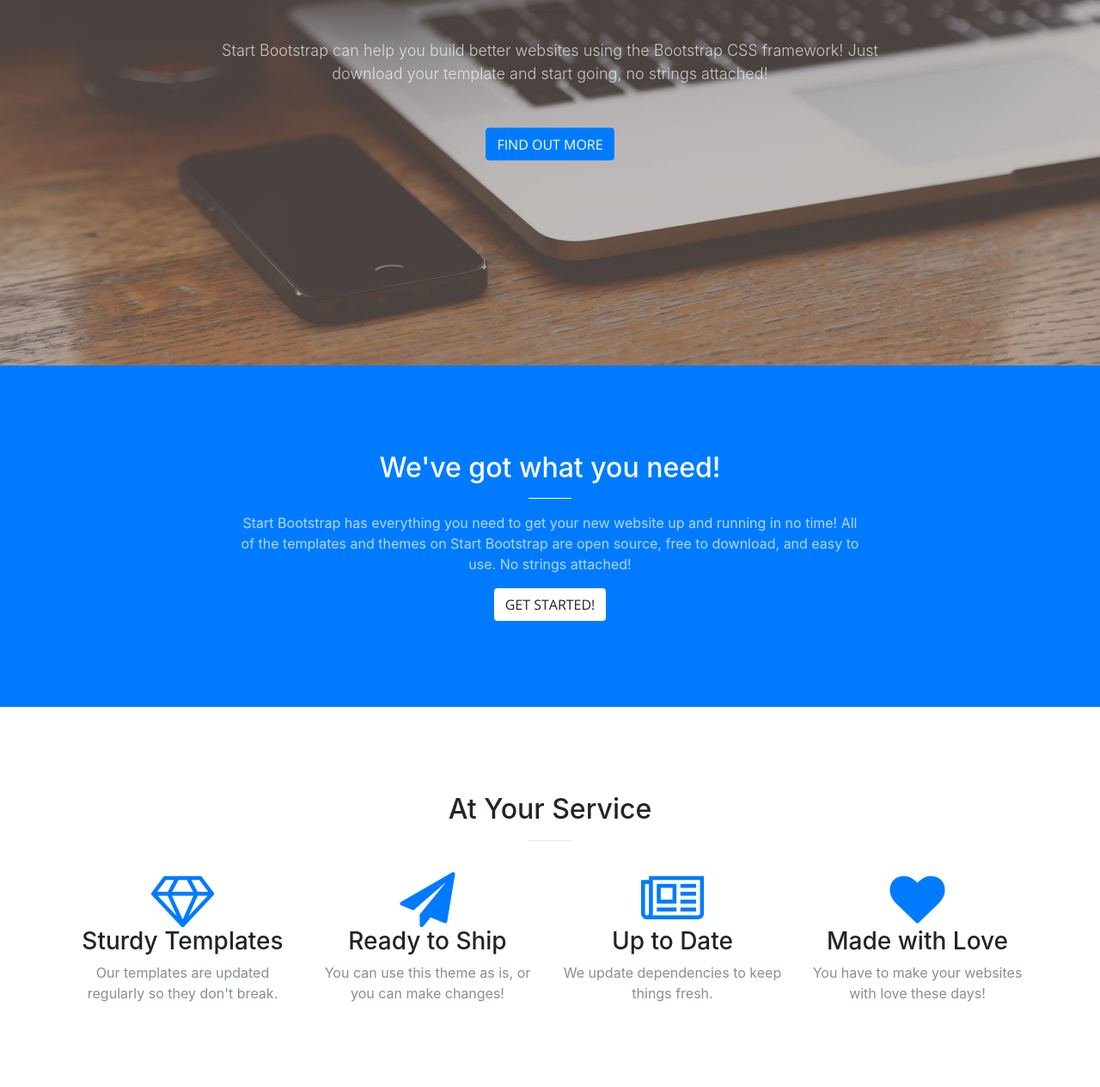
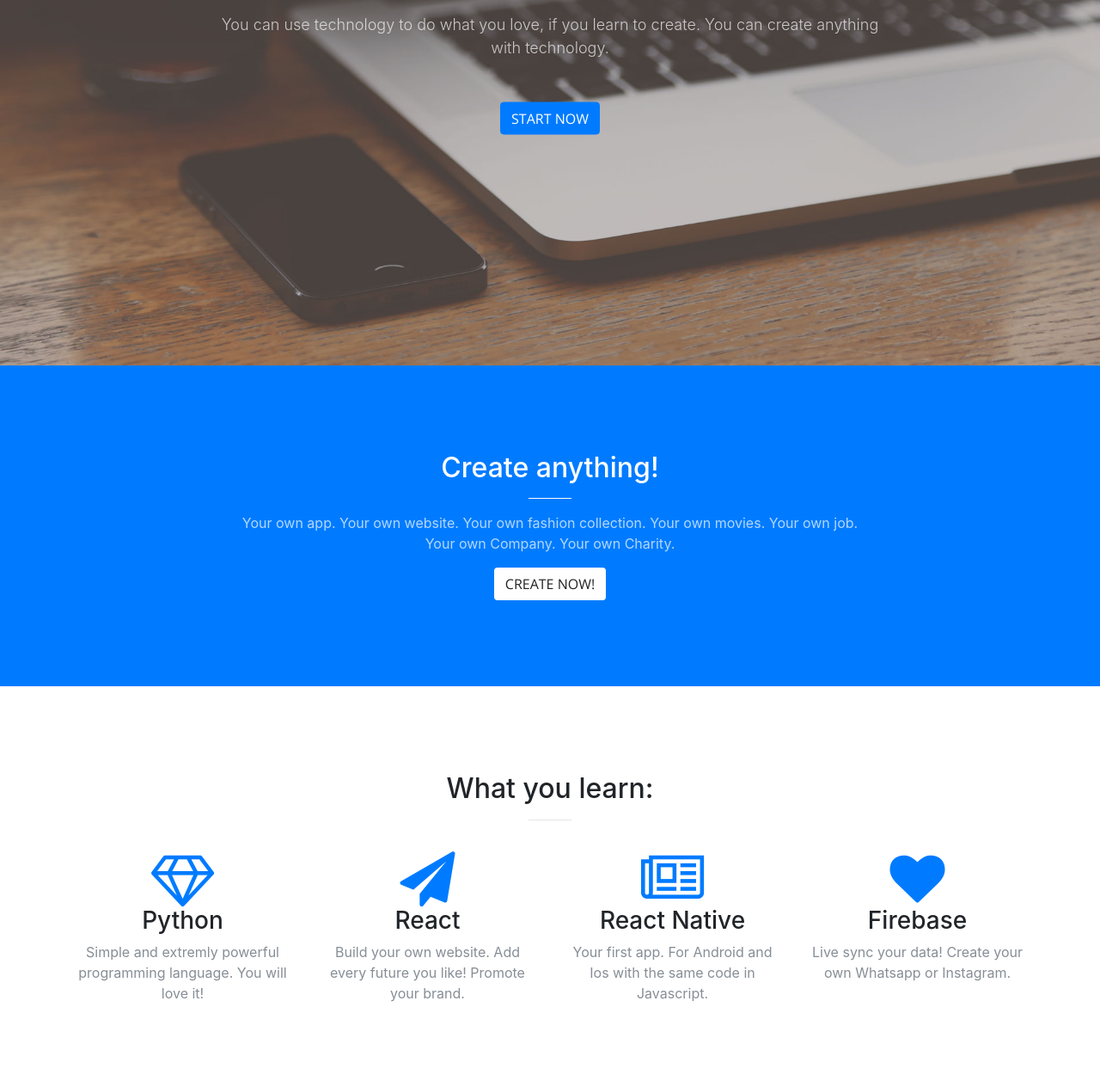
Before and after one commit to Florenz23/papaProggt_site, a website with bundled scripts: page index.html in a window 1280 px wide. Shown: the part 375-1639 px from the top of the page at 86% size. Built offline with nearby package versions, Linux system fonts and the light colour scheme; grey boxes are pictures that could not be loaded.

Commit message:
added from beginning

```diff
--- a/index.html
+++ b/index.html
@@ -31,7 +31,7 @@
     <!-- Navigation -->
     <nav class="navbar navbar-expand-lg navbar-light fixed-top" id="mainNav">
       <div class="container">
-        <a class="navbar-brand js-scroll-trigger" href="#page-top">Start Bootstrap</a>
+        <a class="navbar-brand js-scroll-trigger" href="#page-top">Start Coding</a>
         <button class="navbar-toggler navbar-toggler-right" type="button" data-toggle="collapse" data-target="#navbarResponsive" aria-controls="navbarResponsive" aria-expanded="false" aria-label="Toggle navigation">
           <span class="navbar-toggler-icon"></span>
         </button>
@@ -41,13 +41,13 @@
               <a class="nav-link js-scroll-trigger" href="#about">About</a>
             </li>
             <li class="nav-item">
-              <a class="nav-link js-scroll-trigger" href="#services">Services</a>
+              <a class="nav-link js-scroll-trigger" href="#services">Links</a>
             </li>
             <li class="nav-item">
-              <a class="nav-link js-scroll-trigger" href="#portfolio">Portfolio</a>
+              <a class="nav-link js-scroll-trigger" href="#portfolio">Reasons</a>
             </li>
             <li class="nav-item">
-              <a class="nav-link js-scroll-trigger" href="#contact">Contact</a>
+              <a class="nav-link js-scroll-trigger" href="#contact">Videos</a>
             </li>
           </ul>
         </div>
@@ -57,10 +57,18 @@
     <header class="masthead">
       <div class="header-content">
         <div class="header-content-inner">
-          <h1 id="homeHeading">Your Favorite Source of Free Bootstrap Themes</h1>
+          <h1 id="homeHeading">Learn Magic, Learn to create!</h1>
           <hr>
-          <p>Start Bootstrap can help you build better websites using the Bootstrap CSS framework! Just download your template and start going, no strings attached!</p>
-          <a class="btn btn-primary btn-xl js-scroll-trigger" href="#about">Find Out More</a>
+          <p>
+            You can use technology to do what you love, if you learn to create. You can create anything with technology.
+            <!-- Your own app. Your own website. Your own fashion collection. Your own movies. Your own job. Your own Company.
+            Your own Charity. -->
+           </p>
+          <!-- <p>
+            Start Bootstrap can help you build better websites using the Bootstrap CSS framework!
+            Just download your template and start going, no strings attached!
+          </p> -->
+          <a class="btn btn-primary btn-xl js-scroll-trigger" href="#about">Start Now</a>
         </div>
       </div>
     </header>
@@ -69,10 +77,18 @@
       <div class="container">
         <div class="row">
           <div class="col-lg-8 mx-auto text-center">
-            <h2 class="section-heading text-white">We've got what you need!</h2>
+            <h2 class="section-heading text-white">Create anything!</h2>
             <hr class="light">
-            <p class="text-faded">Start Bootstrap has everything you need to get your new website up and running in no time! All of the templates and themes on Start Bootstrap are open source, free to download, and easy to use. No strings attached!</p>
-            <a class="btn btn-default btn-xl js-scroll-trigger" href="#services">Get Started!</a>
+            <!-- <p class="text-faded">
+              Start Bootstrap has everything you need to get your new website up and running in no time!
+              All of the templates and themes on Start Bootstrap are open source, free to download, and easy to use.
+              No strings attached!
+            </p> -->
+            <p class="text-faded">
+              Your own app. Your own website. Your own fashion collection. Your own movies. Your own job. Your own Company.
+              Your own Charity.
+            </p>
+            <a class="btn btn-default btn-xl js-scroll-trigger" href="#services">Create Now!</a>
           </div>
         </div>
       </div>
@@ -82,7 +98,7 @@
       <div class="container">
         <div class="row">
           <div class="col-lg-12 text-center">
-            <h2 class="section-heading">At Your Service</h2>
+            <h2 class="section-heading">What you learn:</h2>
             <hr class="primary">
           </div>
         </div>
@@ -92,29 +108,30 @@
           <div class="col-lg-3 col-md-6 text-center">
             <div class="service-box">
               <i class="fa fa-4x fa-diamond text-primary sr-icons"></i>
-              <h3>Sturdy Templates</h3>
-              <p class="text-muted">Our templates are updated regularly so they don't break.</p>
+              <h3>Python</h3>
+              <!-- <p class="text-muted">Our templates are updated regularly so they don't break.</p> -->
+              <p class="text-muted">Simple and extremly powerful programming language. You will love it!</p>
             </div>
           </div>
           <div class="col-lg-3 col-md-6 text-center">
             <div class="service-box">
               <i class="fa fa-4x fa-paper-plane text-primary sr-icons"></i>
-              <h3>Ready to Ship</h3>
-              <p class="text-muted">You can use this theme as is, or you can make changes!</p>
+              <h3>React</h3>
+              <p class="text-muted">Build your own website. Add every future you like! Promote your brand.</p>
             </div>
           </div>
           <div class="col-lg-3 col-md-6 text-center">
             <div class="service-box">
               <i class="fa fa-4x fa-newspaper-o text-primary sr-icons"></i>
-              <h3>Up to Date</h3>
-              <p class="text-muted">We update dependencies to keep things fresh.</p>
+              <h3>React Native</h3>
+              <p class="text-muted">Your first app. For Android and Ios with the same code in Javascript.</p>
             </div>
           </div>
           <div class="col-lg-3 col-md-6 text-center">
             <div class="service-box">
               <i class="fa fa-4x fa-heart text-primary sr-icons"></i>
-              <h3>Made with Love</h3>
-              <p class="text-muted">You have to make your websites with love these days!</p>
+              <h3>Firebase</h3>
+              <p class="text-muted">Live sync your data! Create your own Whatsapp or Instagram.</p>
             </div>
           </div>
         </div>
```
